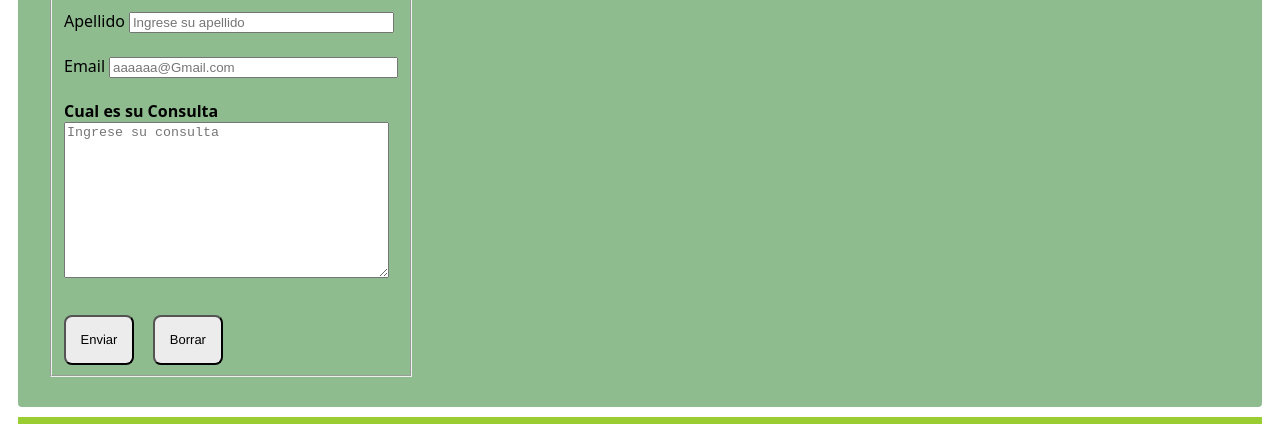
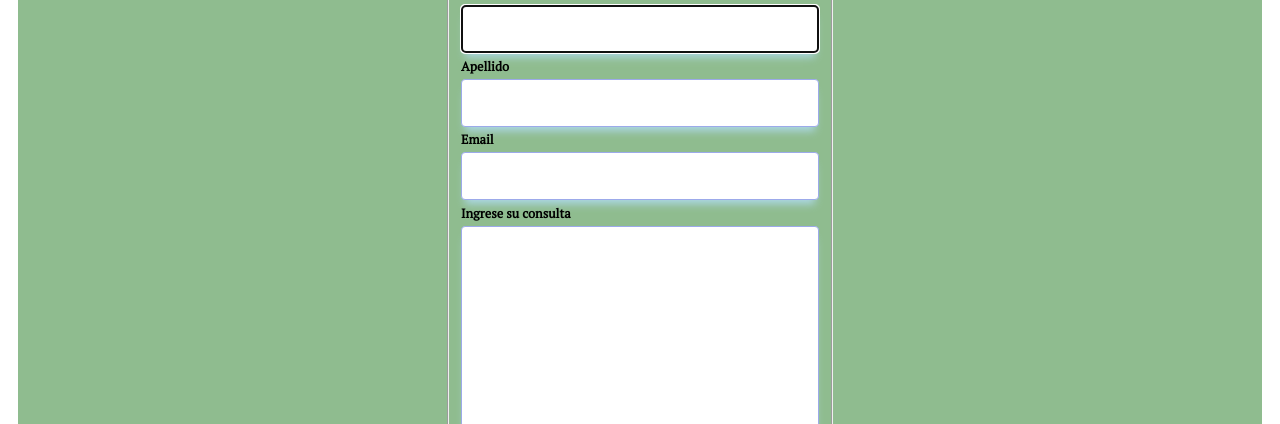
Before and after one commit to JWeberSala/SalaSit, a plain HTML site: page contacto.html in a window 1280 px wide. Shown: the part 185-609 px from the top of the page. Drawn offline with nearby package versions, Linux system fonts and the light colour scheme; some packages are replaced by stand-ins of ours; a script that the page names is missing.

Commit message:
Primer commit

```diff
--- a/contacto.html
+++ b/contacto.html
@@ -5,15 +5,15 @@
     <meta http-equiv="X-UA-Compatible" content="IE=edge">
     <meta name="viewport" content="width=device-width, initial-scale=1.0">
     <link rel="stylesheet" href="style.css">
-    <link rel="stylesheet" href="/responsive.css">
     <link rel="shortcut icon" href="img\corazon-saludable.png">
     <link rel="preconnect" href="https://fonts.googleapis.com">
     <link rel="preconnect" href="https://fonts.gstatic.com" crossorigin>
     <link href="https://fonts.googleapis.com/css2?family=Kanit:ital@1&display=swap" rel="stylesheet">
+    <link href="https://fonts.googleapis.com/css2?family=PT+Serif&display=swap" rel="stylesheet">
+    <link rel="stylesheet" href="https://fonts.googleapis.com/css2?family=Material+Symbols+Outlined:opsz,wght,FILL,GRAD@20..48,100..700,0..1,-50..200" />
     <script src="https://kit.fontawesome.com/989464ad2b.js" crossorigin="anonymous"></script>
-    <link href="https://fonts.googleapis.com/css2?family=PT+Serif&display=swap" rel="stylesheet">
-
-    <title>SalaSituacion</title>
+    <script src="https://cdn.jsdelivr.net/npm/sweetalert2@11"></script>
+    <title>Contacto</title>
 </head>
 
 <body>
@@ -37,30 +37,42 @@
 
     </header>
     <section class="form-r">
-        <form class="fcontacto" name='fcontacto' action="destino.html">
-        <fieldset>
-            <legend><b class="encabezado1">Contacto</b></legend>
-            <label for="Nombre" class="label1">Nombre</label>
-            <input name ="nombre" class="nombre" type="text"  placeholder="Ingrese su nombre" size="30" maxlength="30" autofocus required> <br><br>
-            <label for="Apellido" class="label1">Apellido</label>
-            <input name="apellido" class="apellido" type="text"  placeholder="Ingrese su apellido" size="30" maxlength="30" required><br><br>
-            <label for="Email" class="label1">Email</label>
-            <input name="email" class="email" type="email" size="33" maxlength="35" placeholder="aaaaaa@Gmail.com" required> <br> <br>
-            <label for="Consultas" class="label1"><b class="consulta1">Cual es su Consulta</b></label><br>
-            <textarea name="consulta" class="consulta" cols="38" rows="10"   placeholder="Ingrese su consulta" required></textarea><br><br>
-            <input class="boton" type="submit" value="Enviar" id="botonEnviar" onclick="validacion_al_enviar_datos()"/>
-            <input class="boton" type="reset" value="Borrar" id="botonBorrar">
+        <form id="frm-registro" action="https://formspree.io/f/mbjbakkw" method="POST">
+            <fieldset>
+                <legend><b class="encabezado1">Contacto</b></legend>
+                <div class="form-group has-icon fa-user">
+                    <label class="movable" for="Nombre">Nombre</label>
+                    <input type="text" id="Nombre" name="Nombre" class="form-field" autofocus required>
+                </div>
+
+                <div class="form-group has-icon fa-user">
+                    <label class="movable" for="Apellido">Apellido</label>
+                    <input type="text" id="Apellido" name="Apellido" class="form-field" required>
+                </div>
+
+                <div class="form-group has-icon fa-envelope">
+                    <label class="movable" for="email">Email</label>
+                    <input type="email" id="Email" name="Email" class="form-field" required>
+                </div>
+
+                <div class="form-group has-icon fa-comment">
+                    <label class="movable" for="consulta">Ingrese su consulta</label>
+                    <textarea id="Consulta" name="Consulta" cols="22" rows="15" class="form-field" required></textarea>
+                </div>
+
+                <div>
+                    <button type="submit" id="btn-guardar" class="form-submit">Enviar</button>
+                </div>
             </fieldset>
             </form>
     </section>
+
     <footer >
         <div class="social">
             <div><a class="redes" href="#"><i class="fa-brands fa-facebook"></i></a></div>
             <div><a class="redes" href="#"><i class="fa-brands fa-instagram"></i></a></div>
         </div>
         <div class="social">Derechos Reservados</div>
-
-
   </footer>
 
   <script src="js/main.js"></script>
--- a/js/main.js
+++ b/js/main.js
@@ -1,28 +1,69 @@
-function validacion_al_enviar_datos() {
+const btn_guardar = document.querySelector('#btn-guardar');
+const nombre = document.querySelector('#Nombre');
+const apellido = document.querySelector('#Apellido');
+const email = document.querySelector('#Email');
+const consulta = document.querySelector('#Consulta');
 
-    if (document.fcontacto.nombre.value.length == 0) {
-        alert("Falta escribir el nombre")
-        document.fcontacto.nombre.focus()
-        return 0;
+
+let validar = () => {
+    let inputs_requeridos = document.querySelectorAll('#frm-registro [required]');
+    let error = false;
+
+    for (let i = 0; i < inputs_requeridos.length; i++) {
+        if (inputs_requeridos[i].value == '') {
+            inputs_requeridos[i].classList.add('input-error');
+            error = true;
+        } else {
+            inputs_requeridos[i].classList.remove('input-error');
+        }
     }
 
+    return error;
+};
 
-    if (document.fcontacto.apellido.value.length == 0) {
-        alert("Falta escribir el apellido")
-        document.fcontacto.apellido.focus()
-        return 0;
+let limpiar = () => {
+    nombre.value = "";
+    apellido.value = "";
+    email.value = "";
+    consulta.value = "";
+};
+
+let obtener_datos = () => {
+    let error = validar();
+
+    if (error) {
+        Swal.fire({
+            'title': 'Sus datos no se pudieron enviar',
+            'text': 'Por favor revise los campos resaltados',
+            'icon': 'warning'
+        });
+    } else {
+        console.log(nombre.value);
+        console.log(apellido.value);
+        console.log(email.value);
+        console.log(consulta.value);
+        Swal.fire({
+            'title': 'Tu mensaje fue enviado!',
+            'text': 'Gracias por contactarte, nos comunicaremos con vos lo mas pronto posible.',
+            'icon': 'success'
+        }).then(() => {
+            limpiar();
+        });
     }
+};
 
-    if (document.fcontacto.email.value.length == 0) {
-        alert("Falta escribir el email")
-        document.fcontacto.email.focus()
-        return 0;
-    }
+btn_guardar.addEventListener('click', obtener_datos);
 
+const $form = document.querySelector('#frm-registro')
+$form.addEventListener('submit', handleSubmit)
 
-     if (document.fcontacto.consulta.value.length == 0) {
-        alert("Falta escribir el mensaje")
-        document.fcontacto.consulta.focus()
-        return 0;
-    }
+async function handleSubmit(event) {
+  event.preventDefault()
+  const form = new FormData(this)
+  const response = await fetch(this.action, {
+    method: this.method,
+    body:form,
+    headers:{
+      'Accept': 'application/json'      }
+  })
 }
--- a/style.css
+++ b/style.css
@@ -161,7 +161,144 @@ footer{
 
          }
 
+/* estilos para formulario */
+form {
+   box-sizing: border-box;
+   max-width: 100%;
+   width: 420px;
+   padding: 0 15px;
+   margin: 15px auto 50px;
+ }
 
+.form-group {
+   margin-top: 1.6rem;
+   position: relative;
+   min-height: 3rem;
+   line-height: 3rem;
+}
+
+form div {
+   margin: 0 0 20px 0;
+}
+
+label.movable {
+   position: absolute;
+   pointer-events: none;
+   top: 0;
+   z-index: 2;
+   height: 3rem;
+   line-height: 3rem;
+   color: darken(#d8dbe8,10%);
+   padding: 0 15px;
+   font-size: 1rem;
+   font-weight: 400;
+   transition: all 0.2s;
+ }
+
+ .form-field {
+   border: 1px solid #9caaea;
+   transition-property: border;
+   box-shadow: 0 8px 8px -4px lightblue;
+   transition-duration: 0.2s;
+ }
+
+ .form-field, .form-submit {
+   color: inherit;
+   display: block;
+   position: relative;
+   z-index: 1;
+   font-size: inherit;
+   width: 100%;
+   box-sizing: border-box;
+   border-radius: 4px;
+   background: white;
+   padding: 12px 15px;
+   min-height: 3rem;
+ }
+
+
+
+form input {
+   display: inline-block;
+   height: 20px;
+   min-width: 100px;
+   width: 180px;
+}
+
+form textarea {
+   display: inline-block;
+   resize: vertical;
+}
+
+.form-submit {
+   background: yellowgreen;
+   color: white;
+   font-weight: 600;
+   font-size: 1.2rem;
+   border: 0;
+   transition: all 0.2s;
+   cursor: pointer;
+}
+
+.form-submit:hover {
+   background: #03da8b;
+   transform: translateY(-3px);;
+}
+
+.form-submit:active {
+   transform: translate(0);
+}
+
+.input-error {
+   border: 2px solid #f15252;
+   background: #f9c9c9;
+   transition: color 0.2s;
+   box-shadow: 0 2px 10px fade(black,10%);
+
+}
+
+.has-icon::before {
+     font-family: "FontAwesome";
+     position: absolute;
+     line-height: 3rem;
+     top: 0;
+     left: 0;
+     width: 3rem;
+     text-align: center;
+     z-index: 2;
+     color: darken(#d8dbe8,10%);
+     pointer-events: none;
+     transition: color 0.2s;
+     animation: none;
+   }
+
+.form-field, label.movable  {
+       padding-left: 3rem;
+     }
+
+label.movable {
+       top: -1.5rem;
+       height: 1rem;
+       line-height: 1.5rem;
+       font-size: 0.8rem;
+       font-weight: 600;
+       padding-left: 0;
+}
+
+.has-icon::before {
+   font-family: "FontAwesome";
+   position: absolute;
+   line-height: 3rem;
+   top: 0;
+   left: 0;
+   width: 3rem;
+   text-align: center;
+   z-index: 2;
+   color: #b8bdd5;
+   pointer-events: none;
+   transition: color 0.2s;
+   animation: none;
+ }
 
  /* estilos para monitor de vacunas */
 
```
Also changed, not shown: covid.html (+1 -1 lines), destino.html (deleted, +0 -27 lines), index.html (+0 -2 lines), nosotros.html (+2 -3 lines), vacunas.html (+1 -1 lines).
